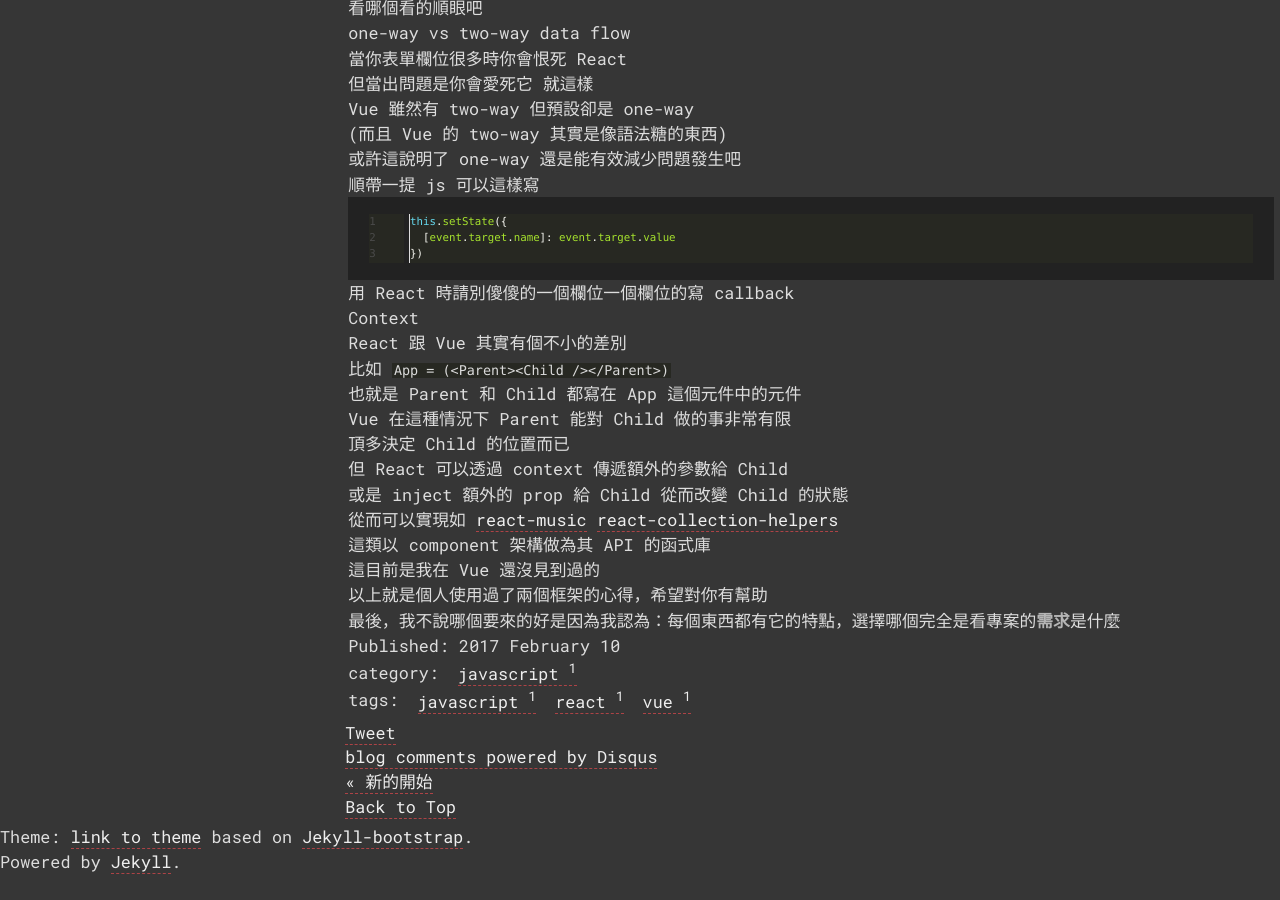
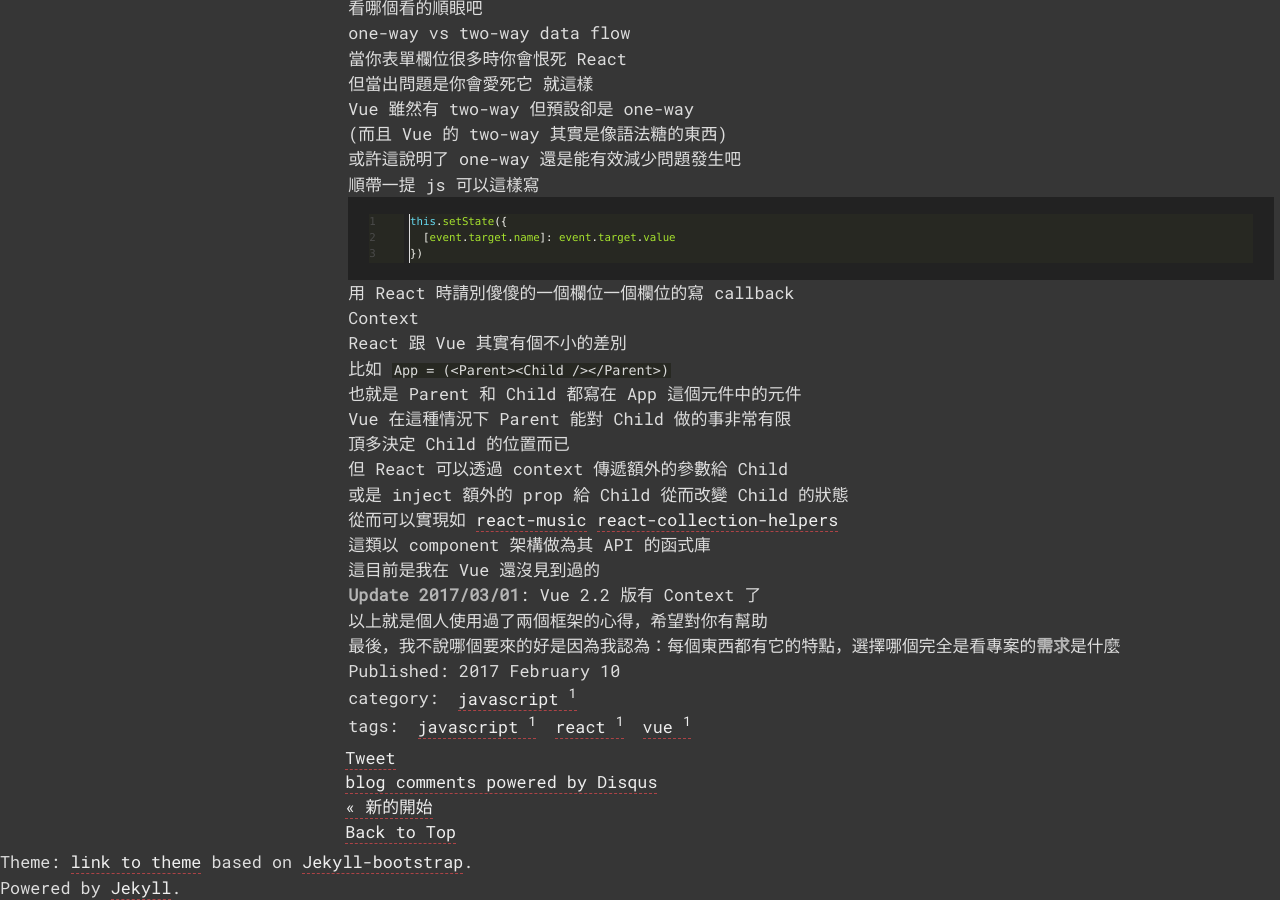
Before and after one commit to DanSnow/DanSnow.github.io, a Jekyll site: the page built from _posts/2017-02-10-React-vs-Vuejs/2017-02-10-react-vs-vuejs.md, in a window 1280 px wide and 900 px high, scrolled down 1884 px. Built offline with Jekyll 4.4.1, drawn with Linux system fonts in a browser that asks for light colours; comment, search, counter and statistics services are not loaded; before the commit the page ends 2759 px from its top, so only the background shows below that.

Commit message:
post: Update

```diff
--- a/_posts/2017-02-10-React-vs-Vuejs/2017-02-10-react-vs-vuejs.md
+++ b/_posts/2017-02-10-React-vs-Vuejs/2017-02-10-react-vs-vuejs.md
@@ -149,6 +149,8 @@ Vue 在這種情況下 Parent 能對 Child 做的事非常有限
 這類以 component 架構做為其 API 的函式庫
 這目前是我在 Vue 還沒見到過的
 
+**Update 2017/03/01**: Vue 2.2 版有 Context 了
+
 [react-music]: https://github.com/FormidableLabs/react-music
 [react-collection-helpers]: https://github.com/joshwcomeau/react-collection-helpers
 
```
